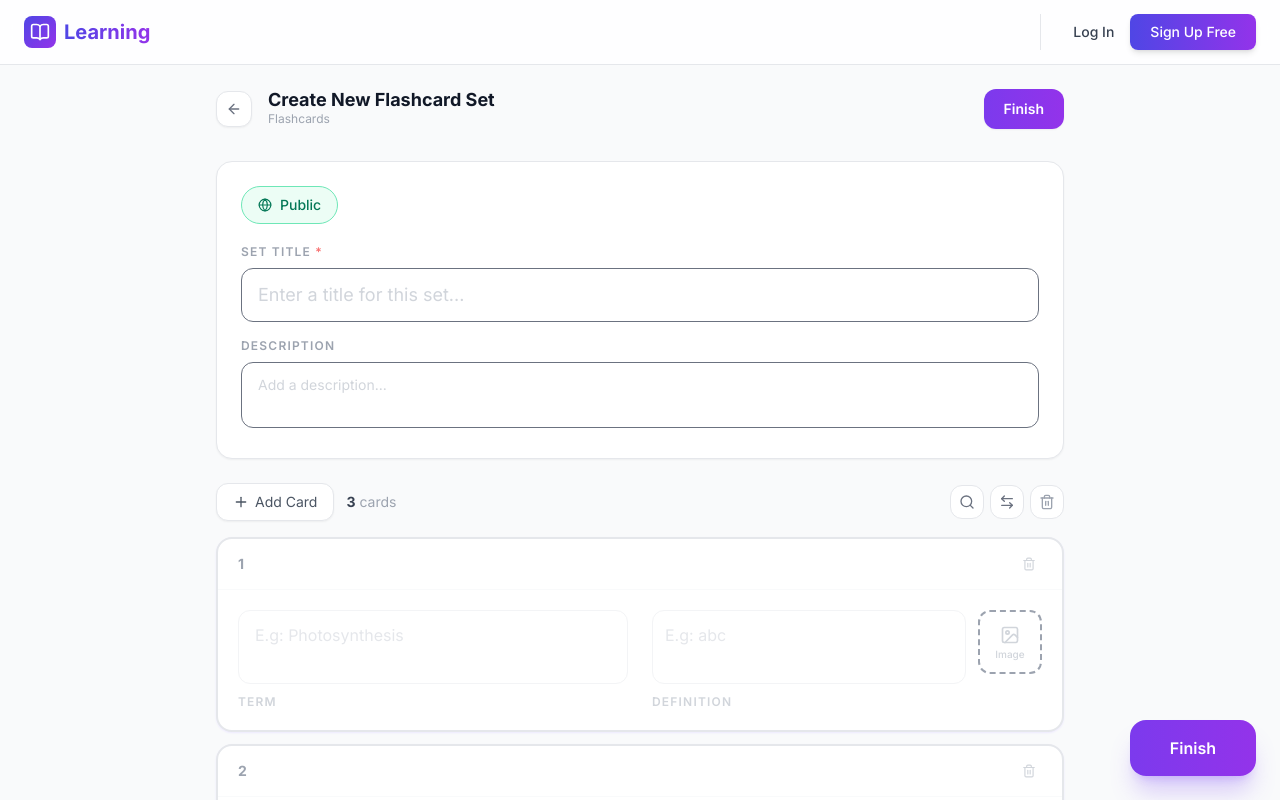
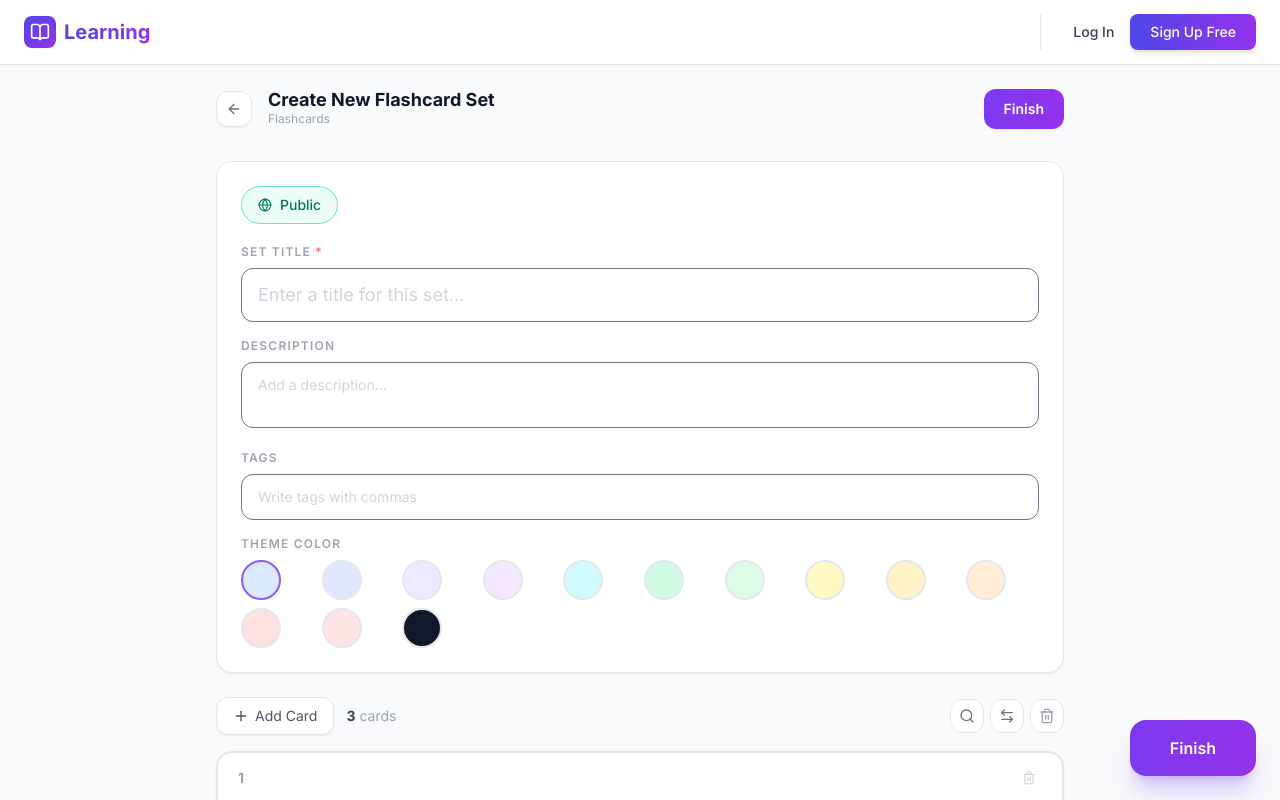
Before and after one commit to tuannk2722/learning, a Next.js app: page /dashboard/flashcards/create in a window 1280 px wide. Shown: the top 800 px of the page. Built offline with nearby package versions, Linux system fonts and the light colour scheme; no server answers.

Commit message:
flashcard

```diff
--- a/app/dashboard/flashcards/(overview)/page.tsx
+++ b/app/dashboard/flashcards/(overview)/page.tsx
@@ -65,7 +65,7 @@ export const sampleSets: FlashcardSet[] = [
     lastStudied: "2024-07-06",
     mastered: 14,
     tags: ["Tiếng Nhật", "JLPT", "N5"],
-    color: "from-violet-500 to-purple-600",
+    color: "blue",
   },
   {
     id: "react-concepts",
@@ -90,7 +90,7 @@ export const sampleSets: FlashcardSet[] = [
     lastStudied: "2024-07-07",
     mastered: 8,
     tags: ["React", "JavaScript", "Frontend"],
-    color: "from-cyan-500 to-blue-600",
+    color: "violet",
   },
   {
     id: "english-ielts",
@@ -111,7 +111,7 @@ export const sampleSets: FlashcardSet[] = [
     lastStudied: "2024-06-30",
     mastered: 3,
     tags: ["Tiếng Anh", "IELTS", "Từ vựng"],
-    color: "from-emerald-500 to-teal-600",
+    color: "emerald",
   },
   {
     id: "python-basics",
@@ -130,7 +130,7 @@ export const sampleSets: FlashcardSet[] = [
     lastStudied: undefined,
     mastered: 0,
     tags: ["Python", "Lập trình"],
-    color: "from-amber-500 to-orange-600",
+    color: "orange",
   },
 ];
 
--- a/app/lib/utils/xp.ts
+++ b/app/lib/utils/xp.ts
@@ -7,7 +7,7 @@ export function calculateLevel(totalXp: number) {
   while (xpRemaining >= xpNeededForNextLevel) {
     xpRemaining -= xpNeededForNextLevel;
     level++;
-    xpNeededForNextLevel = 1000 + (level - 1) * 200;
+    xpNeededForNextLevel = 200 + (level - 1) * 200;
   }
 
   const progress = (xpRemaining / xpNeededForNextLevel) * 100;
--- /dev/null
+++ b/app/ui/flashcards/flashcards-builder/builder-header.tsx
@@ -0,0 +1,50 @@
+import { ArrowLeft, Check } from "lucide-react";
+import { motion } from "motion/react";
+import Link from "next/link";
+
+interface Props {
+  isEditing: boolean;
+  title: string;
+  handleSave: () => void;
+  saved: boolean;
+}
+
+export default function FlashcardBuilderHeader({ isEditing, title, handleSave, saved }: Props) {
+
+  return (
+    <div className="flex items-center justify-between mb-8">
+      <div className="flex items-center gap-4">
+        <Link
+          href="/dashboard/flashcards"
+          className="flex items-center justify-center w-9 h-9 rounded-xl border border-gray-200 bg-white text-gray-500 hover:text-violet-600 hover:border-violet-300 hover:bg-violet-50 transition-all shadow-sm"
+          title="Back"
+        >
+          <ArrowLeft className="w-4 h-4" />
+        </Link>
+        <div className="flex items-center gap-2">
+          <div>
+            <h1 className="text-lg font-bold text-gray-900 leading-none">
+              {isEditing ? "Edit Flashcard Set" : "Create New Flashcard Set"}
+            </h1>
+            <p className="text-xs text-gray-400 mt-0.5">
+              {isEditing ? title : "Flashcards"}
+            </p>
+          </div>
+        </div>
+      </div>
+
+      {/* Save button */}
+      <motion.button
+        onClick={handleSave}
+        whileTap={{ scale: 0.97 }}
+        className={`flex items-center gap-2 px-5 py-2.5 rounded-xl text-sm font-semibold shadow-sm transition-all ${saved
+          ? "bg-emerald-500 text-white shadow-emerald-200"
+          : "bg-gradient-to-r from-violet-600 to-purple-600 text-white hover:shadow-lg hover:shadow-violet-500/30 hover:scale-105"
+          }`}
+      >
+        {saved ? <Check className="w-4 h-4" /> : null}
+        {saved ? "Saved!" : isEditing ? "Save Changes" : "Finish"}
+      </motion.button>
+    </div>
+  )
+}
--- a/app/ui/flashcards/flashcards-builder/builder-set-info.tsx
+++ b/app/ui/flashcards/flashcards-builder/builder-set-info.tsx
@@ -1,13 +1,17 @@
 'use client';
 
+import { COLOR_PALETTE } from "@/app/lib/utils/color-palette";
 import { Globe, Lock } from "lucide-react";
+import { motion } from "motion/react";
 
 interface BuilderSetInfoProps {
   title: string;
   description: string;
   isPublic: boolean;
+  themeColor: string;
   onTitleChange: (val: string) => void;
   onDescriptionChange: (val: string) => void;
+  setThemeColor: (val: string) => void;
   onTogglePublic: () => void;
 }
 
@@ -15,8 +19,10 @@ export function BuilderSetInfo({
   title,
   description,
   isPublic,
+  themeColor,
   onTitleChange,
   onDescriptionChange,
+  setThemeColor,
   onTogglePublic,
 }: BuilderSetInfoProps) {
   return (
@@ -50,7 +56,7 @@ export function BuilderSetInfo({
         </div>
       </div>
 
-      <div>
+      <div className="mb-4">
         <label className="block text-xs font-semibold text-gray-400 uppercase tracking-widest mb-2">
           Description
         </label>
@@ -64,6 +70,43 @@ export function BuilderSetInfo({
           />
         </div>
       </div>
+
+      <div className="mb-4">
+        <label className="block text-xs font-semibold text-gray-400 uppercase tracking-widest mb-2">
+          Tags
+        </label>
+        <div>
+          <input
+            type="text"
+            placeholder="Write tags with commas"
+            // value={tags}
+            // onChange={(e) => onTagsChange(e.target.value)}
+            className="w-full px-4 py-3 text-sm text-gray-700 bg-transparent rounded-xl focus:outline-none resize-none placeholder:text-gray-300"
+          />
+        </div>
+      </div>
+
+      <div>
+        <label className="block text-xs font-semibold text-gray-400 uppercase tracking-widest mb-2">
+          Theme Color
+        </label>
+        <div>
+          <div className="grid grid-cols-10 gap-2">
+            {COLOR_PALETTE.map((option) => (
+              <button
+                key={option.name}
+                className={`w-10 h-10 rounded-full ${option.bg} border-2 ${themeColor === option.name
+                  ? "border-violet-500"
+                  : "border-gray-200 hover:border-violet-300"
+                  }`}
+                type='button'
+                onClick={() => setThemeColor(option.name)}
+              />
+            ))}
+          </div>
+        </div>
+      </div>
+
     </div>
   );
 }
--- a/app/ui/flashcards/flashcards-builder/flashcards-builder-client.tsx
+++ b/app/ui/flashcards/flashcards-builder/flashcards-builder-client.tsx
@@ -2,15 +2,15 @@
 
 import { useState } from "react";
 import { motion, AnimatePresence } from "motion/react";
-import { ArrowLeft, Plus, Check, BookOpen } from "lucide-react";
+import { Plus } from "lucide-react";
 import { useRouter } from "next/navigation";
-import Link from "next/link";
 
 import type { FlashcardSet } from "@/app/dashboard/flashcards/(overview)/page";
 import { BuilderSetInfo } from "./builder-set-info";
 import { BuilderToolbar } from "./builder-toolbar";
 import { BuilderSearchBar } from "./builder-search-bar";
 import { BuilderCardItem, type EditableCard } from "./builder-card-item";
+import FlashcardBuilderHeader from "./builder-header";
 
 function generateId() {
   return Math.random().toString(36).slice(2, 9);
@@ -32,6 +32,8 @@ export default function FlashcardBuilderClient({ existingSet }: Props) {
   const [title, setTitle] = useState(existingSet?.title ?? "");
   const [description, setDescription] = useState(existingSet?.description ?? "");
   const [isPublic, setIsPublic] = useState(existingSet?.isPublic ?? true);
+  const [themeColor, setThemeColor] = useState(existingSet?.color ?? "blue");
+  const [tags, setTages] = useState(existingSet?.tags.map((tag) => tag.tagName).join(",") ?? "");
 
   // Cards state
   const [cards, setCards] = useState<EditableCard[]>(
@@ -98,48 +100,22 @@ export default function FlashcardBuilderClient({ existingSet }: Props) {
       <div className="max-w-4xl mx-auto px-4 sm:px-6 py-6 pb-20">
 
         {/* Page Header */}
-        <div className="flex items-center justify-between mb-8">
-          <div className="flex items-center gap-4">
-            <Link
-              href="/dashboard/flashcards"
-              className="flex items-center justify-center w-9 h-9 rounded-xl border border-gray-200 bg-white text-gray-500 hover:text-violet-600 hover:border-violet-300 hover:bg-violet-50 transition-all shadow-sm"
-              title="Back"
-            >
-              <ArrowLeft className="w-4 h-4" />
-            </Link>
-            <div className="flex items-center gap-2">
-              <div>
-                <h1 className="text-lg font-bold text-gray-900 leading-none">
-                  {isEditing ? "Edit Flashcard Set" : "Create New Flashcard Set"}
-                </h1>
-                <p className="text-xs text-gray-400 mt-0.5">
-                  {isEditing ? existingSet.title : "Flashcards"}
-                </p>
-              </div>
-            </div>
-          </div>
-
-          {/* Save button */}
-          <motion.button
-            onClick={handleSave}
-            whileTap={{ scale: 0.97 }}
-            className={`flex items-center gap-2 px-5 py-2.5 rounded-xl text-sm font-semibold shadow-sm transition-all ${saved
-              ? "bg-emerald-500 text-white shadow-emerald-200"
-              : "bg-gradient-to-r from-violet-600 to-purple-600 text-white hover:shadow-lg hover:shadow-violet-500/30 hover:scale-105"
-              }`}
-          >
-            {saved ? <Check className="w-4 h-4" /> : null}
-            {saved ? "Saved!" : isEditing ? "Save Changes" : "Finish"}
-          </motion.button>
-        </div>
+        <FlashcardBuilderHeader
+          title={title}
+          isEditing={isEditing}
+          handleSave={handleSave}
+          saved={saved}
+        />
 
         {/* Set Info Section */}
         <BuilderSetInfo
           title={title}
           description={description}
           isPublic={isPublic}
+          themeColor={themeColor}
           onTitleChange={setTitle}
           onDescriptionChange={setDescription}
+          setThemeColor={setThemeColor}
           onTogglePublic={() => setIsPublic((p) => !p)}
         />
 
```
Also changed, not shown: app/lib/utils/color-palette.ts (+0 -8 lines), app/ui/flashcards/flashcards-overview/flashcard-set-card.tsx (+9 -5 lines), app/ui/flashcards/flashcards-overview/flashcard-set-list-row.tsx (+8 -4 lines), public/uploads/avatars/avatar-1783959743626.jpg (added).
